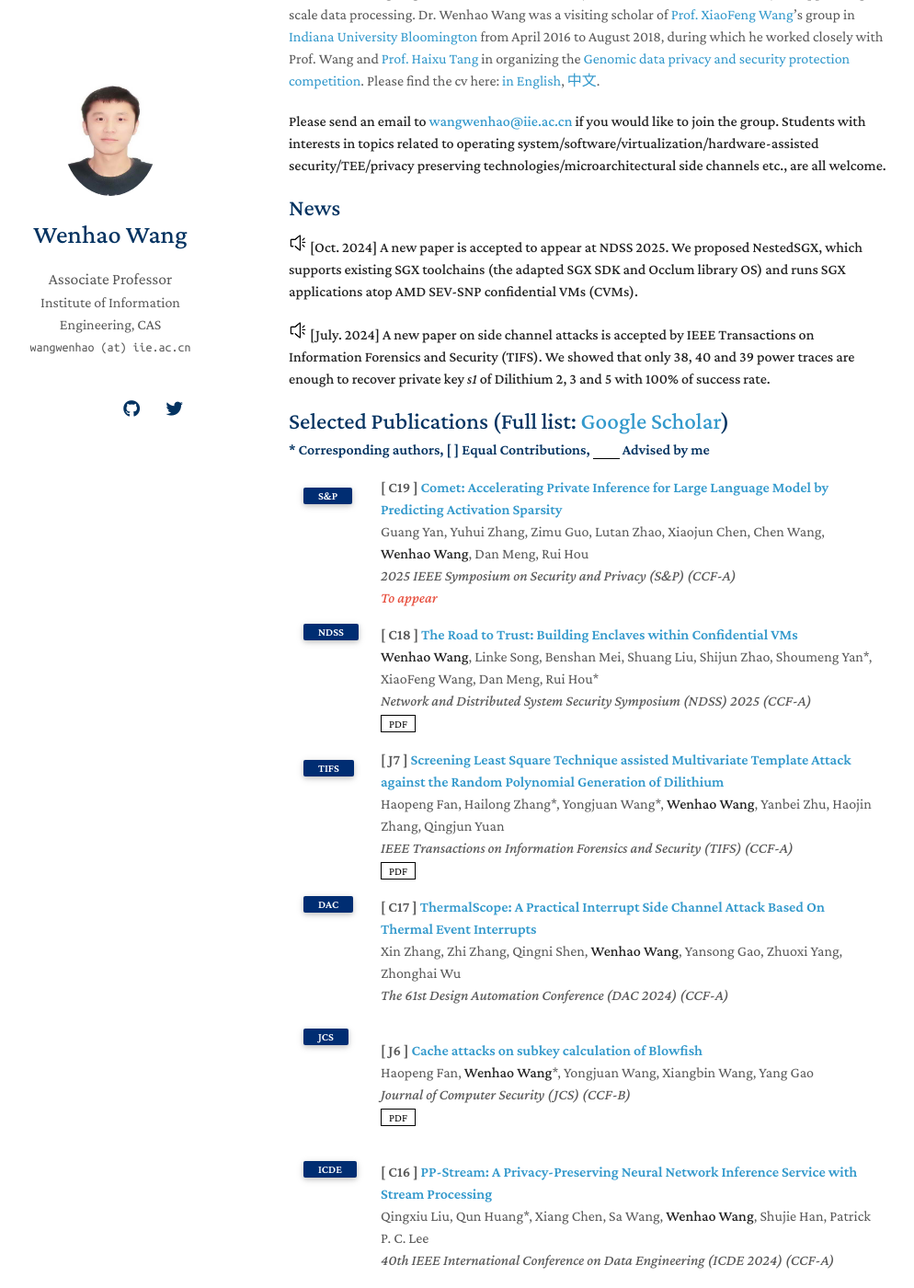
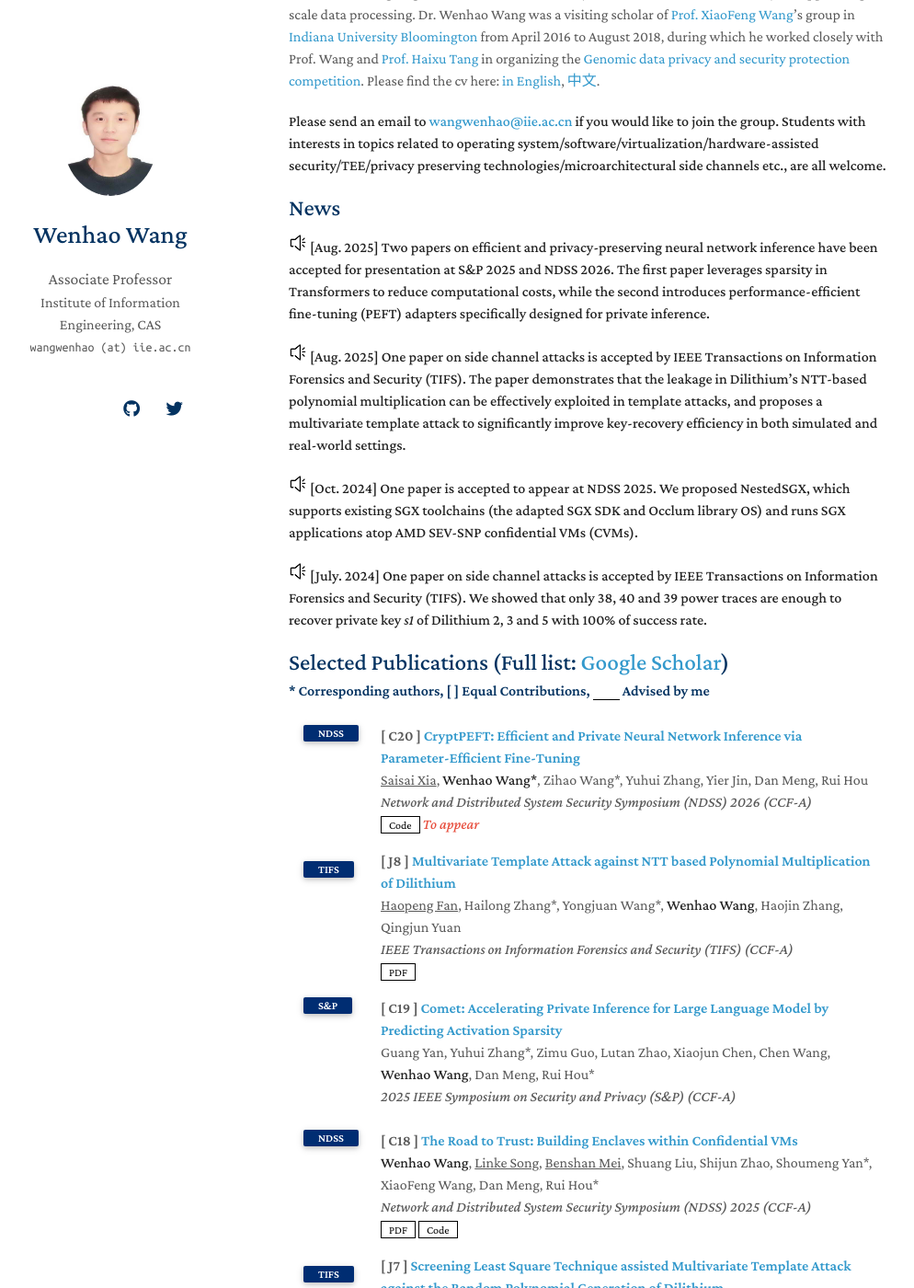
Before and after one commit to heartever/heartever.github.io, a Jekyll site: the page built from index.md, in a window 1280 px wide and 1400 px high, scrolled down 201 px. Shown: the whole window at 92% size, without its empty margins (156-1150 px from the left). Built offline with Jekyll 4.4.1, drawn with Linux system fonts in a browser that asks for light colours; nearby versions of some CDN libraries; a style sheet for code colours, icons or effects is not loaded; our own code applies the rules of GitHub Pages for plain Markdown files; some of the changed text lies outside the part shown.

Commit message:
update 20250815

```diff
--- a/_data/manuscripts.yml
+++ b/_data/manuscripts.yml
@@ -4,6 +4,8 @@ main:
     conference_short: Arxiv
     conference: Arxiv
     pdf: https://arxiv.org/pdf/2409.20002
+    code: https://github.com/Maxppddcsz/llm-sidechannel
+    page: https://sites.google.com/view/early-bird-catches-the-leak/
 
   - title: "virtCCA: Virtualized Arm Confidential Compute Architecture with TrustZone"
     authors: Xiangyi Xu, <strong>Wenhao Wang</strong>*, Yongzheng Wu, Chenyu Wang, Huifeng Zhu, Haocheng Ma, Zhennan Min, Zixuan Pang, Rui Hou, Yier Jin*
--- a/_data/publications.yml
+++ b/_data/publications.yml
@@ -1,18 +1,33 @@
 main:
+  - title: "CryptPEFT: Efficient and Private Neural Network Inference via Parameter-Efficient Fine-Tuning"
+    authors: <u>Saisai Xia</u>, <strong>Wenhao Wang*</strong>, Zihao Wang*, Yuhui Zhang, Yier Jin, Dan Meng, Rui Hou
+    conference_short: NDSS
+    conference: Network and Distributed System Security Symposium (NDSS) 2026 (CCF-A)
+  #  pdf: https://www.ndss-symposium.org/wp-content/uploads/2025-385-paper.pdf
+    code: https://anonymous.4open.science/r/CryptPEFT-8405
+    notes: To appear
+
+  - title: "Multivariate Template Attack against NTT based Polynomial Multiplication of Dilithium"
+    authors: <u>Haopeng Fan</u>, Hailong Zhang*, Yongjuan Wang*, <strong>Wenhao Wang</strong>, Haojin Zhang, Qingjun Yuan
+    journal_short: TIFS
+    journal: IEEE Transactions on Information Forensics and Security (TIFS) (CCF-A)
+    pdf: https://ieeexplore.ieee.org/document/11124301/
+
   - title: "Comet: Accelerating Private Inference for Large Language Model by Predicting Activation Sparsity"
-    authors: Guang Yan, Yuhui Zhang, Zimu Guo, Lutan Zhao, Xiaojun Chen, Chen Wang, <strong>Wenhao Wang</strong>, Dan Meng, Rui Hou
+    authors: Guang Yan, Yuhui Zhang*, Zimu Guo, Lutan Zhao, Xiaojun Chen, Chen Wang, <strong>Wenhao Wang</strong>, Dan Meng, Rui Hou*
     conference_short: S&P
     conference: 2025 IEEE Symposium on Security and Privacy (S&P) (CCF-A)
-    notes: To appear
+    #notes: To appear
 
   - title: "The Road to Trust: Building Enclaves within Confidential VMs"
-    authors: <strong>Wenhao Wang</strong>, Linke Song, Benshan Mei, Shuang Liu, Shijun Zhao, Shoumeng Yan*, XiaoFeng Wang, Dan Meng, Rui Hou*
+    authors: <strong>Wenhao Wang</strong>, <u>Linke Song</u>, <u>Benshan Mei</u>, Shuang Liu, Shijun Zhao, Shoumeng Yan*, XiaoFeng Wang, Dan Meng, Rui Hou*
     conference_short: NDSS
     conference: Network and Distributed System Security Symposium (NDSS) 2025 (CCF-A)
     pdf: https://www.ndss-symposium.org/wp-content/uploads/2025-385-paper.pdf
+    code: https://github.com/NestedSGX/nestedsgx-ndss25-ae
 
   - title: "Screening Least Square Technique assisted Multivariate Template Attack against the Random Polynomial Generation of Dilithium"
-    authors: Haopeng Fan, Hailong Zhang*, Yongjuan Wang*, <strong>Wenhao Wang</strong>, Yanbei Zhu, Haojin Zhang, Qingjun Yuan
+    authors: <u>Haopeng Fan</u>, Hailong Zhang*, Yongjuan Wang*, <strong>Wenhao Wang</strong>, Yanbei Zhu, Haojin Zhang, Qingjun Yuan
     journal_short: TIFS
     journal: IEEE Transactions on Information Forensics and Security (TIFS) (CCF-A)
     pdf: https://ieeexplore.ieee.org/document/10601705
@@ -24,7 +39,7 @@ main:
   #  notes: To appear
 
   - title: "Cache attacks on subkey calculation of Blowfish"
-    authors: Haopeng Fan, <strong>Wenhao Wang</strong>*, Yongjuan Wang, Xiangbin Wang, Yang Gao
+    authors: <u>Haopeng Fan</u>, <strong>Wenhao Wang*</strong>, Yongjuan Wang, Xiangbin Wang, Yang Gao
     journal_short: JCS
     journal: Journal of Computer Security (JCS) (CCF-B)
     pdf: https://content.iospress.com/articles/journal-of-computer-security/jcs230052
@@ -56,7 +71,7 @@ main:
    # notes: To appear
 
   - title: "Tossing in the Dark: Practical Bit-Flipping on Gray-box Deep Neural Networks for Runtime Trojan Injection"
-    authors: Zihao Wang, Di Tang*, XiaoFeng Wang, <u>Wei He</u>, <u>Zhaoyang Geng</u>, <strong>Wenhao Wang</strong>*
+    authors: <u>Zihao Wang</u>, Di Tang*, XiaoFeng Wang, <u>Wei He</u>, <u>Zhaoyang Geng</u>, <strong>Wenhao Wang*</strong>
     conference_short: Security
     conference: USENIX Security 2024 (CCF-A)
     pdf: /files/groan.pdf
@@ -66,7 +81,7 @@ main:
    # notes: To appear
 
   - title: "The Danger of Minimum Exposures: Understanding Cross-App Information Leaks on iOS through Multi-Side-Channel Learning"
-    authors: "&#91;Zihao Wang, Jiale Guan&#93;, XiaoFeng Wang, <strong>Wenhao Wang</strong>, Luyi Xing, Fares Alharbi"
+    authors: "&#91;<u>Zihao Wang</u>, Jiale Guan&#93;, XiaoFeng Wang, <strong>Wenhao Wang</strong>, Luyi Xing, Fares Alharbi"
     conference_short: CCS
     conference: ACM Conference on Computer and Communications Security (ACM CCS 2023) (CCF-A)
     pdf: /files/iOS_side_channel.pdf
@@ -77,7 +92,7 @@ main:
     #notes: To appear
 
   - title: "WhistleBlower: A System-level Empirical Study on RowHammer"
-    authors: "&#91;<u>Wei He</u>, Zhi Zhang&#93;, Yueqiang Cheng, <strong>Wenhao Wang</strong>*, Wei Song, Yansong Gao, Qifei Zhang, Kang Li, Dongxi Liu, Surya Nepal"
+    authors: "&#91;<u>Wei He</u>, Zhi Zhang&#93;, Yueqiang Cheng, <strong>Wenhao Wang*</strong>, Wei Song, Yansong Gao, Qifei Zhang, Kang Li, Dongxi Liu, Surya Nepal"
     journal_short: TC
     journal: IEEE Transactions on Computers (TC) (CCF-A)
     pdf: /files/whistleblower.pdf
@@ -93,21 +108,22 @@ main:
     pdf: https://ieeexplore.ieee.org/abstract/document/9919335/
 
   - title: "HyperEnclave: An Open and Cross-platform Trusted Execution Environment"
-    authors: Yuekai Jia, Shuang Liu, <strong>Wenhao Wang</strong>*, Yu Chen, Zhengde Zhai, Shoumeng Yan, Zhengyu He
+    authors: Yuekai Jia, Shuang Liu, <strong>Wenhao Wang*</strong>, Yu Chen, Zhengde Zhai, Shoumeng Yan, Zhengyu He
     conference_short: ATC
     conference: 2022 USENIX Annual Technical Conference (USENIX ATC) (CCF-A)
     pdf: https://www.usenix.org/system/files/atc22-jia-yuekai.pdf
     slides: https://www.usenix.org/sites/default/files/conference/protected-files/atc22_slides_jia_yuekai.pdf
+    code: https://github.com/HyperEnclave/hyperenclave
 
   - title: "SoftTRR: Protect Page Tables Against RowHammer Attacks using Software-only Target Row Refresh"
-    authors: "&#91;Zhi Zhang, Yueqiang Cheng&#93;, Minghua Wang, <u>Wei He</u>, <strong>Wenhao Wang</strong>*, Nepal Surya, Yansong Gao, Kang Li, Zhe Wang, Chenggang Wu"
+    authors: "&#91;Zhi Zhang, Yueqiang Cheng&#93;, Minghua Wang, <u>Wei He</u>, <strong>Wenhao Wang*</strong>, Nepal Surya, Yansong Gao, Kang Li, Zhe Wang, Chenggang Wu"
     conference_short: ATC
     conference: 2022 USENIX Annual Technical Conference (USENIX ATC) (CCF-A)
     pdf: https://www.usenix.org/system/files/atc22-zhang-zhi.pdf
     slides: https://www.usenix.org/sites/default/files/conference/protected-files/atc22_slides_zhang-zhi.pdf
 
   - title: "Trust Beyond Border: Lightweight, Verifiable User Isolation for Protecting In-Enclave Services"
-    authors: <strong>Wenhao Wang</strong>*, Weijie Liu, Hongbo Chen, XiaoFeng Wang, Hongliang Tian, Dongdai Lin
+    authors: <strong>Wenhao Wang*</strong>, Weijie Liu, Hongbo Chen, XiaoFeng Wang, Hongliang Tian, Dongdai Lin
     journal_short: TDSC
     journal: IEEE Transactions on Dependable and Secure Computing (TDSC) (CCF-A)
     pdf: https://ieeexplore.ieee.org/document/9664230
@@ -119,7 +135,7 @@ main:
     pdf: https://ieeexplore.ieee.org/document/9600809
 
   - title: "Practical and Efficient in-Enclave Verification of Privacy Compliance"
-    authors: Weijie Liu, <strong>Wenhao Wang</strong>*, Hongbo Chen, XiaoFeng Wang*, Yaosong Lu, Kai Chen, Xinyu Wang, Qingtao Shen, Yi Chen, Haixu Tang
+    authors: Weijie Liu, <strong>Wenhao Wang*</strong>, Hongbo Chen, XiaoFeng Wang*, Yaosong Lu, Kai Chen, Xinyu Wang, Qingtao Shen, Yi Chen, Haixu Tang
     conference_short: DSN
     conference: 51st IEEE/IFIP International Conference on Dependable Systems and Networks (DSN 2021) (CCF-B)
     pdf: https://heartever.github.io/files/confidential_attestation.pdf
@@ -138,7 +154,7 @@ main:
     pdf: /files/hetee.pdf
 
   - title: "Bluethunder: A 2-level Directional Predictor Based Side-Channel Attack against SGX"
-    authors: Tianlin Huo, Xiaoni Meng, <strong>Wenhao Wang</strong>*, Chunliang Hao, Pei Zhao, Jian Zhai, Mingshu Li*
+    authors: Tianlin Huo, Xiaoni Meng, <strong>Wenhao Wang*</strong>, Chunliang Hao, Pei Zhao, Jian Zhai, Mingshu Li*
     conference_short: TCHES
     conference: IACR Transactions on Cryptographic Hardware and Embedded Systems (CHES 2020) (CCF-B)
     pdf: /files/bluethunder_sgx_ches.pdf
@@ -156,7 +172,7 @@ main:
     pdf: /files/correlation.pdf
 
   - title: "Racing in Hyperspace: Closing Hyper-Threading Side Channels on SGX with Contrived Data Races"
-    authors: "&#91;Guoxing Chen, <strong>Wenhao Wang</strong>*&#93;, Tianyu Chen, Sanchuan Chen, Yinqian Zhang, XiaoFeng Wang, Ten-Hwang Lai, Dongdai Lin"
+    authors: "&#91;Guoxing Chen, <strong>Wenhao Wang*</strong>&#93;, Tianyu Chen, Sanchuan Chen, Yinqian Zhang, XiaoFeng Wang, Ten-Hwang Lai, Dongdai Lin"
     conference_short: S&P
     conference: 2018 IEEE Symposium on Security and Privacy (S&P) (CCF-A)
     pdf: /files/racing.pdf
--- a/_includes/others.md
+++ b/_includes/others.md
@@ -4,7 +4,7 @@ Courses
 * Security Chips (2021-FALL, 2022-FALL, 40 hours)
 * Chip and Processor Security (2023-FALL, 40 hours, with Prof. [Mingzhe Zhang](https://mingzhe-zhang.github.io/))
 * Paper Readings (2024-Spring, 30 hours, with Prof. [Ben Niu](https://people.ucas.ac.cn/~ben/)). Here are some [tips for paper reading and writing](/files/paper_reading_writing.pdf)
-* Chip and Processor Security (2024-FALL, 40 hours)
+* Chip and Processor Security (2024-FALL, 2025-FALL, 40 hours)
 
 Professional Services
 -----
@@ -18,42 +18,29 @@ Awards
 * 2018 ACM SIGSAC China Rising Star Award, and ACM China Rising Star Nomination Award
 * 2017 Young Star Award of Institute of Information Engineering, CAS
 
-Talks
------
-* [看懂可信执行环境硬件设计 - 浅析TEE的内存加密和完整性保护机制](/files/understanding_tee_design.pdf) 隐私计算联盟安全研讨会
-* [A breif introduction to scalable SGX](/files/scalable_sgx_public.pdf)
-* [可信硬件与密码学的一些思考](/files/trusted-hardware-crypto.pdf)
-* [硬件安全问题及防护](/files/hardwaresecurity.pdf)
-* [Mitigating side channels in SGX with software only methods (in Chinese)](/files/hyperrace_chip.pdf)
-* [Enabling Rack-scale Confidential Computing using Heterogeneous Trusted Execution Environment](/files/HETEE_slides.pdf)
-* China Conference on Data Security and Privacy (ChinaPrivacy2019), Oct. 2019, Guilin, [Confidential Computing, in Chinese](/files/ConfidentialComputing-Guilin.pdf)
-* Nankai University, July 2019, Tianjin, [Confidential Computing, in Chinese](/files/ConfidentialComputing-tianjin.pdf)
-* Institute of Software, July 2019, Beijing
-* ACM TURC 2019 (SIGSAC), May 2019, Chengdu, [Side Channel Risks in Hardware Trusted Execution Environments (TEEs)](/files/SideChannelRisks.pdf)
-
 Students
 -----
 * Master students:
-  - Mingjie Zhang
+  - Yifan Bai
   - Xinhong Liu
   - Saisai Xia
 
 * PhD students:
-  - Guang Yan
-  - Benshan Mei
+  - Linke Song (Co-advised with Prof. [Wei Song](https://wsong83.github.io/))
 
 Alumni
 -----
-* Linke Song (in pursuit of a Doctoral Degree with Prof. [Wei Song](https://wsong83.github.io/))
 * Zhennan Min
 * Huihao Zhang
 * Jinze She
 * Wei He (in pursuit of a Doctoral Degree with Prof. [Wei Song](https://wsong83.github.io/))
 * Wenwen Ruan (First job: Intel)
 * Sitong Chen (First job: Shanghai Academy of Spaceflight Technology)
-* Bohan Li
-* Zihao Wang
+* Bohan Li (Co-advised with Prof. Dongdai Lin)
+* Zihao Wang (Co-advised with Prof. XiaoFeng Wang)
 * Zhaoyang Geng
+* Benshan Mei (Co-advised with Prof. Dongdai Lin)
+* Haopeng Fan (visiting student from Henan Key Laboratory of Network Cryptography Technology)
 
 Useful Links
 ------
@@ -64,4 +51,4 @@ Useful Links
 * [System Security Circus](http://s3.eurecom.fr/~balzarot/notes/top4_2018/)
 * [Security and Privacy Conference Deadlines](https://sec-deadlines.github.io/)
 
-Last updated: Oct. 2024.
+Last updated: Aug. 2025.
--- a/index.md
+++ b/index.md
@@ -9,10 +9,14 @@ Dr. Wenhao Wang is an associate professor at [Institute of Information Engineeri
 **Please send an email to [wangwenhao@iie.ac.cn](mailto:wangwenhao@iie.ac.cn) if you would like to join the group. Students with interests in topics related to operating system/software/virtualization/hardware-assisted security/TEE/privacy preserving technologies/microarchitectural side channels etc., are all welcome.**
 
 ## News
-![letter](/images/news.png "news") **[Oct. 2024]** **A new paper is accepted to appear at NDSS 2025. We proposed NestedSGX, which supports existing SGX toolchains (the adapted SGX SDK and Occlum library OS) and runs SGX applications atop AMD SEV-SNP confidential VMs (CVMs).**
+![letter](/images/news.png "news") **[Aug. 2025]** **Two papers on efficient and privacy-preserving neural network inference have been accepted for presentation at S&P 2025 and NDSS 2026. The first paper leverages sparsity in Transformers to reduce computational costs, while the second introduces performance-efficient fine-tuning (PEFT) adapters specifically designed for private inference.**
+
+![letter](/images/news.png "news") **[Aug. 2025]** **One paper on side channel attacks is accepted by IEEE Transactions on Information Forensics and Security (TIFS). The paper demonstrates that the leakage in Dilithium’s NTT-based polynomial multiplication can be effectively exploited in template attacks, and proposes a multivariate template attack to significantly improve key-recovery efficiency in both simulated and real-world settings.**
+
+![letter](/images/news.png "news") **[Oct. 2024]** **One paper is accepted to appear at NDSS 2025. We proposed NestedSGX, which supports existing SGX toolchains (the adapted SGX SDK and Occlum library OS) and runs SGX applications atop AMD SEV-SNP confidential VMs (CVMs).**
 
 
-![letter](/images/news.png "news") **[July. 2024]** **A new paper on side channel attacks is accepted by IEEE Transactions on Information Forensics and Security (TIFS). We showed that only 38, 40 and 39 power traces are enough to recover private key _s1_ of Dilithium 2, 3 and 5 with 100% of success rate.**
+![letter](/images/news.png "news") **[July. 2024]** **One paper on side channel attacks is accepted by IEEE Transactions on Information Forensics and Security (TIFS). We showed that only 38, 40 and 39 power traces are enough to recover private key _s1_ of Dilithium 2, 3 and 5 with 100% of success rate.**
 
 {% include_relative _includes/publications.md %}
 
```
Also changed, not shown: README.md.
